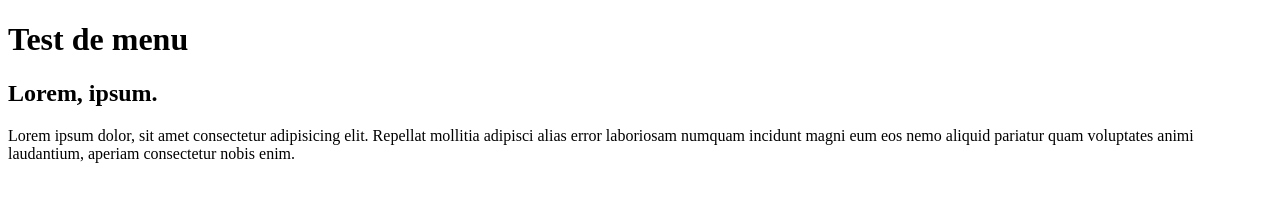
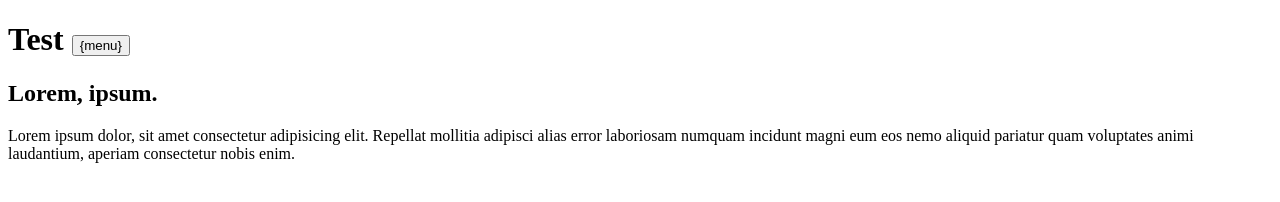
Before and after one commit to MMI-SAE-105/2022-r113-tp2-menu-alpinejs-Rose-Aline, a website: page index.html in a window 1280 px wide. Drawn offline with Linux system fonts and the light colour scheme.

Commit message:
Rose_Aline_Sans_le_Menu

```diff
--- a/index.html
+++ b/index.html
@@ -10,7 +10,7 @@
     <!-- https://emmet.io/ -->
     <!-- header>h1{Test de menu} -->
     <header>
-      <h1>Test de menu</h1>
+      <h1>Test <button>{menu}</button>
     </header>
     <!-- h2>lorem2^p>lorem -->
     <h2>Lorem, ipsum.</h2>
```
